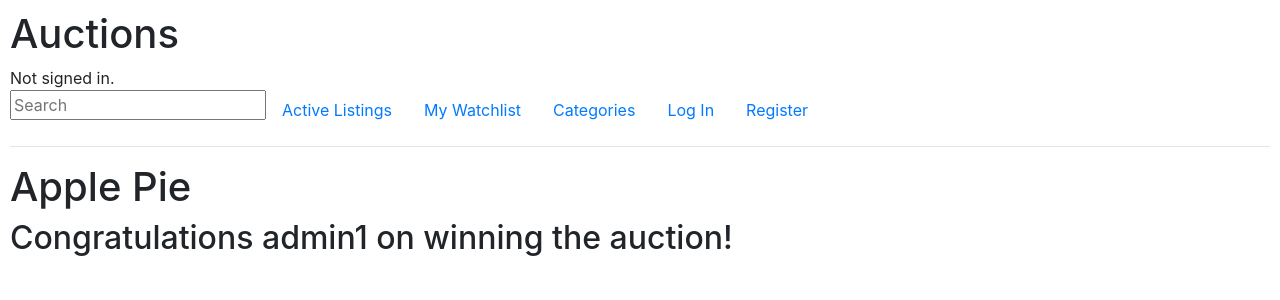
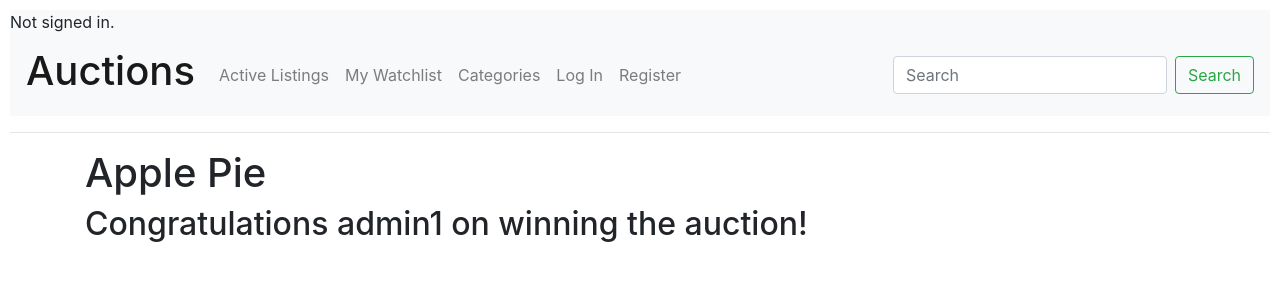
Before and after one commit to cday-run/eCommerce-eBay-Clone, a Django app: page /listed/1 in a window 1280 px wide. Shown: the top 300 px of the page. Run offline with Django 3.2, Linux system fonts and the light colour scheme; data comes from the database, SQL or seed files in the repository; both versions use the stored data as it was after the commit; some libraries are stand-ins or nearby versions.

Commit message:
added front-end design with bootstrap 4

```diff
--- a/auctions/templates/auctions/layout.html
+++ b/auctions/templates/auctions/layout.html
@@ -8,19 +8,22 @@
         <link href="{% static 'auctions/styles.css' %}" rel="stylesheet">
     </head>
     <body>
-        <h1>Auctions</h1>
-        <div>
+        <div class="bg-light">
            {% if user.is_authenticated %}
                 Signed in as <strong>{{ user.username }}</strong>.
             {% else %}
                 Not signed in.
             {% endif %}
         </div>
-        <ul class="nav">
-            <form action="{% url 'search' %}" method="post">
-                    {% csrf_token %}
-                    <input class="search" type="text" name="q" placeholder="Search">
-            </form>
+        <nav class="navbar navbar-expand-lg navbar-light bg-light">
+            <div class="navbar-brand">
+                <h1>Auctions</h1>
+            </div>
+            <button class="navbar-toggler" type="button" data-toggle="collapse" data-target="#navbarSupportedContent" aria-controls="navbarSupportedContent" aria-expanded="false" aria-label="Toggle navigation">
+                <span class="navbar-toggler-icon"></span>
+            </button>
+            <div class="collapse navbar-collapse" id="navbarSupportedContent">
+                <ul class="navbar-nav mr-auto mt-2 mt-lg-0">
                     <li class="nav-item">
                         <a class="nav-link" href="{% url 'index' %}">Active Listings</a>
                     </li>
@@ -43,6 +46,13 @@
                         </li>
                     {% endif %}
                 </ul>
+                <form class="form-inline my-2 my-lg-0" action="{% url 'search' %}" method="post">
+                    {% csrf_token %}
+                    <input class="form-control mr-sm-2" type="search" name="q" placeholder="Search">
+                    <button class="btn btn-outline-success my-2 my-sm-0" type="submit">Search</button>
+                </form>
+            </div>
+        </nav>
         <hr>
         {% block body %}
         {% endblock %}
--- a/auctions/templates/auctions/listed.html
+++ b/auctions/templates/auctions/listed.html
@@ -6,7 +6,7 @@
 
 
 {% block body %}
-
+<div class="container">
 	<h1>{{ title }}</h1>
 	<!-- Notify who the auction winner is if it is closed -->
 	{% if available == False %}
@@ -31,55 +31,76 @@
 			{% empty %}
 				<h3 hidden></h3>
 			{% endfor %}
-			<h4>Starting Price: {{ price }}</h4>
+			<h5>Starting Price: {{ price }}</h4>
 		</div>
 
 		<div>
-			{{ description }}
+			{% if item.image %}
+                <a href="{{ item.image }}" target="blank">See Image</a>
+            {% else %}
+                <a>No image</a>
+           	{% endif %}
+           	<hr>
+			<p>{{ description }}</p>
 		</div>
 		{% if user.is_authenticated %}
-			<!-- create button to add item to watchlist -->
-			<div>
-				<form action="{% url 'add_watch' item_id=listed_id %}" method="post">
-					{% csrf_token %}
-					<button class="btn btn-primary" type="submit">Add to Watchlist</button>
-				</form>
-				{% if item.image %}
-                	<a href="{{ item.image }}" target="blank">See Image</a>
-            	{% else %}
-                	<p>No image</p>
-           		{% endif %}
+			<div class="container">
+           	<div class="row justify-content-between align-items-center">
            		<!-- if user is creator create button to allow them to close auction -->
            		{% if seller == username %}
 	           		<form action="{% url 'close' item_id=listed_id %}" method="post">
 						{% csrf_token %}
-						<button class="btn btn primary" type="submit">Close Auction</button>
+						<button class="btn btn-danger" type="submit">Close Auction</button>
 					</form>
 				{% else %}
-				<!-- if anyother user create button to allow them to bid -->
+				<!-- if another user viewing page create button to allow them to bid -->
 					<form action="{% url 'bid' item_id=listed_id %}" method="post">
 						{% csrf_token %}
-						<input name="new_bid" class="form-group" type="number" step="0.01">
-						<button class="btn btn primary" type="submit">Submit Bid</button>
+						<div class="form-group">
+							<input name="new_bid" class="form-control" type="number" step="0.01" placeholder="$0.00">
+						</div>
+						<div class="form-group">
+							<button class="btn btn-warning" type="submit">Submit Bid</button>
+						</div>
 					</form>
+					<!-- create button to add item to watchlist -->
+					<div>
+						<form action="{% url 'add_watch' item_id=listed_id %}" method="post">
+							{% csrf_token %}
+							<button class="btn btn-primary" type="submit">Add to Watchlist</button>
+						</form>
+					</div>
 				{% endif %}
 			</div>
-			<div>
-				<!-- create a form to allow users to post comments -->
-				<form action="{% url 'comment' item_id=listed_id %}" method="post">
-					{% csrf_token %}
-					<input name="new_comment" type="text" placeholder="Add comment">
+			</div>
+			<hr>
+			<div class="container">
+			<!--Display all comments on current listing -->
+				{% for comment in comments %}
+				<div class="card">
+					<div class="card-body">
+						<h4 class="card-title"><span class="badge badge-secondary">{{ comment.commenter }}</span></h4>
+						<p class="card-text">{{ comment.comment }}</p>
+				{% empty %}
+						<p class="card-text">No comments on this listing</p>
+				{% endfor %}
+					</div>
+				</div>
+			</div>
+			<br>
+			<!-- create a form to allow users to post comments -->
+			<div class="container">
+			<form action="{% url 'comment' item_id=listed_id %}" method="post">
+				{% csrf_token %}
+				<div class="form-group">
+					<textarea class="form-control" rows="5" name="new_comment" type="text" placeholder="Add comment"></textarea>
+				</div>
+				<div class="form-group">
 					<button class="btn btn-success" type="submit">Comment</button>
-				</form>
-				<!--Display all comments on current listing -->
-				{% for comment in comments %}
-					<h3>{{ comment.commenter }}</h3>
-					<p>{{ comment.comment }}</p>
-				{% empty %}
-					<p>No comments on this listing</p>
-				{% endfor %}
+				</div>
+			</form>
 			</div>
 		{% endif %}
 	{% endif %}
-
+</div>
 {% endblock %}
```
Also changed, not shown: auctions/templates/auctions/categories.html (+5 -3 lines), auctions/templates/auctions/create.html (+29 -14 lines), auctions/templates/auctions/filtered.html (+9 -4 lines), auctions/templates/auctions/index.html (+37 -8 lines), auctions/templates/auctions/results.html (+18 -8 lines), auctions/templates/auctions/wishlist.html (+4 -3 lines), db.sqlite3. Lines whose indentation alone changed are shown as unchanged.
